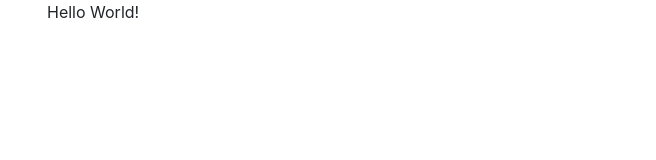
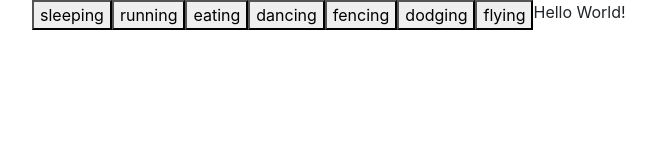
Before and after one commit to umeadi/unit-6-assignment, a plain HTML site: page index.html in a window 1280 px wide. Shown: the whole page, without its empty margins (38-694 px from the left). Drawn offline with nearby package versions, Linux system fonts and the light colour scheme.

Commit message:
having an error on ajax pull

```diff
--- a/assets/javascript/giftastic.js
+++ b/assets/javascript/giftastic.js
@@ -11,25 +11,83 @@
 
 // 1. Before you can make any part of your site work, you need to create an array of strings, each one related to a topic that interests you. Save it to a variable called `topics`.
 
-// Array with topics of interest
-var topics = ["sleeping", "running", "eating", "dancing", "fencing", "dodging", "flying" ];
+// Array of verbs
+var verbs = ["sleeping", "running", "eating", "dancing", "fencing", "dodging", "flying" ];
 
 
-//    * We chose animals for our theme, but you can make a list to your own liking.
+// API Key
+var APIKey = "tQLmPdwEqwf6dfzOmnOS7LG2gama5VvN"
 
-// 2. Your app should take the topics in this array and create buttons in your HTML.
-//    * Try using a loop that appends a button for each string in the array.
+// API URL
+var queryURL = "https://api.giphy.com/v1/gifs/search?q=&api_key=tQLmPdwEqwf6dfzOmnOS7LG2gama5VvN&limit=5"
 
-// !! modify page html to generate buttons for topics.
+// Testing to make sure array prints to console
+console.log(" ------------ Verbs Array ------------ ")
+console.log(verbs);
+console.log($.ajax);
 
-// !! could possibly use a for loop to loop through the array and create a button for(each)
+
+$(document).ready(function(){
+
+    //  Your app should take the topics in this array and create buttons in your HTML.
+    //    * Try using a loop that appends a button for each string in the array.
+
+    // !! modify page html to generate buttons for topics.
+
+    function createButtons(){
+
+
+        // $("#gifButtons").empty(); **************
+
+        for (var i = 0; i < verbs.length; i++) {
+
+            // Generates new button element for each item in array
+            var b = $("<button>");
+
+            // Adds class of gif to each button
+            b.addClass("gifSearch");
+
+            // Applies text to buttons to match array item names
+            b.text(verbs[i]);
+
+            // Appends gif buttons to gifButtons div
+            $("#gifButtons").append(b);
+
+        }
+    }
+
+    // 3. When the user clicks on a button, the page should grab 10 static, non-animated gif images from the GIPHY API and place them on the page.
+
+    // !! on(click) function for buttons that have names of topics on them. Use api to pull down results. set api result limit to 10 results. results should be static and non-animated. .append the results to the page.
+
+
+    // Click event listener function
+    $(document).on("click", ".gifSearch", function() {
+
+        console.log("You clicked a button!");
+
+        // $.ajax({
+        //     url: queryURL,
+        //     method: "GET"
+        // }).then(function(response){
+
+        // });
+
+
+
+    })
 
 
 
 
-// 3. When the user clicks on a button, the page should grab 10 static, non-animated gif images from the GIPHY API and place them on the page.
 
-// !! on(click) function for buttons that have names of topics on them. Use api to pull down results. set api result limit to 10 results. results should be static and non-animated. .append the results to the page.
+    createButtons();
+
+
+});
+
+
+
 
 
 
@@ -45,6 +103,14 @@ var topics = ["sleeping", "running", "eating", "dancing", "fencing", "dodging",
 
 // 6. Add a form to your page that takes a value from a user input box and adds it to your `topics` array. Then make a function call that takes each topic in the array and remakes the buttons on the page.
 
+
+
+
+
+
+
+
+
 // 7. Deploy your assignment to Github Pages.
 
 
--- a/index.html
+++ b/index.html
@@ -14,21 +14,19 @@
 <body>
     <div class="container">
         <div class="row">
-            <div class="col col-md-12">
+
 
                 <!-- Buttons will be displayed here -->
                 <div id="gifButtons"></div>
                 Hello World!
-            </div>
+
         </div>
     </div>
 
 
 
 
-    <script src="https://code.jquery.com/jquery-3.3.1.slim.min.js"
-        integrity="sha384-q8i/X+965DzO0rT7abK41JStQIAqVgRVzpbzo5smXKp4YfRvH+8abtTE1Pi6jizo"
-        crossorigin="anonymous"></script>
+    <script src="https://code.jquery.com/jquery-3.4.1.min.js"></script>
     <script src="https://cdnjs.cloudflare.com/ajax/libs/popper.js/1.14.7/umd/popper.min.js"
         integrity="sha384-UO2eT0CpHqdSJQ6hJty5KVphtPhzWj9WO1clHTMGa3JDZwrnQq4sF86dIHNDz0W1"
         crossorigin="anonymous"></script>
```
